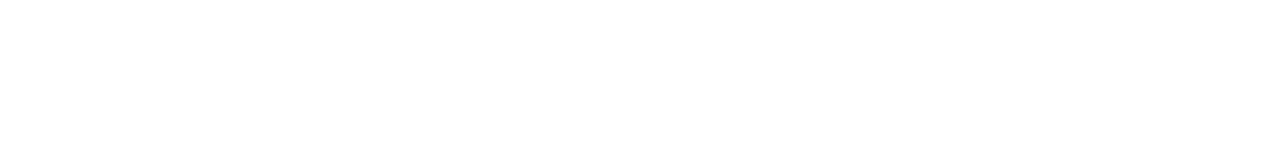
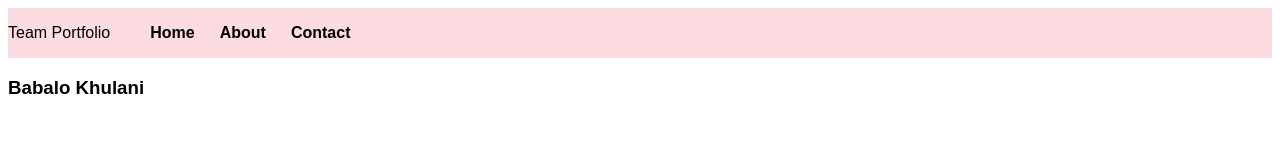
Before and after one commit to OfentseBaloyi/team-project, a plain HTML site: page index.html in a window 1280 px wide. Drawn offline with Linux system fonts and the light colour scheme.

Commit message:
update on my html

```diff
--- a/index.html
+++ b/index.html
@@ -4,11 +4,29 @@
     <meta charset="UTF-8">
     <meta name="viewport" content="width=device-width, initial-scale=1.0">
     <title>Team Portfolio</title>
-    <link rel="stylesheet" href="styles.css"
+    <link rel="stylesheet" href="styles.css">
 </head>
 <body>
-    <header>
 
+    <header id="header">
+        <nav id="navbar">
+            <div class="logo">Team Portfolio</div>
+            <ul class="navigation-menu">
+                <li><a href="#home" class="nav-link">Home</a></li>
+                <li><a href="#about" class="nav-link">About</a></li>
+                <li><a href="contact" class="nav-link">Contact</a></li>
+            </ul>
+        </nav>
     </header>
+    <main>
+        <section id="home">
+            <section id="student-info">
+                <div>
+                    <h1 class="name">Babalo Khulani</h1>
+                </div>
+
+            </section>
+        </section>
+    </main>
 </body>
 </html>
--- a/styles.css
+++ b/styles.css
@@ -0,0 +1,37 @@
+:root {
+    --primary-color: black;
+    --secondary-color: rgb(253, 220, 225);
+}
+
+    body {
+    font-family:Arial, Helvetica, sans-serif
+}
+
+#header {
+    display: flex;
+    align-items: center;
+    justify-content: space-between;
+    background-color: var(--secondary-color);
+    position: sticky;
+
+}
+
+#navbar {
+    display: flex;
+    align-items: center;
+    justify-content: center;
+}
+
+
+.navigation-menu {
+    list-style: none;
+    display: flex;
+    gap: 25px;
+
+}
+
+.nav-link {
+    text-decoration: none;
+    color: var(--primary-color);
+    font-weight: bold;
+}
```
